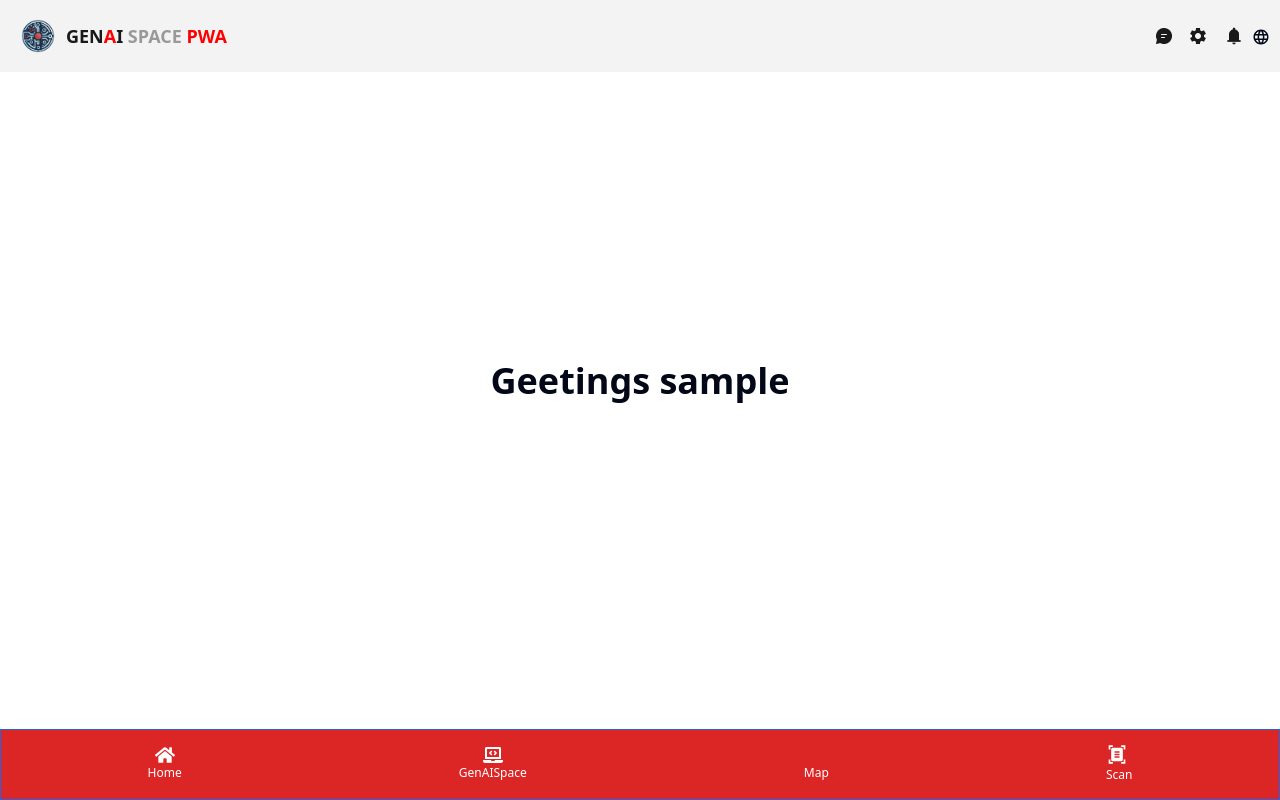
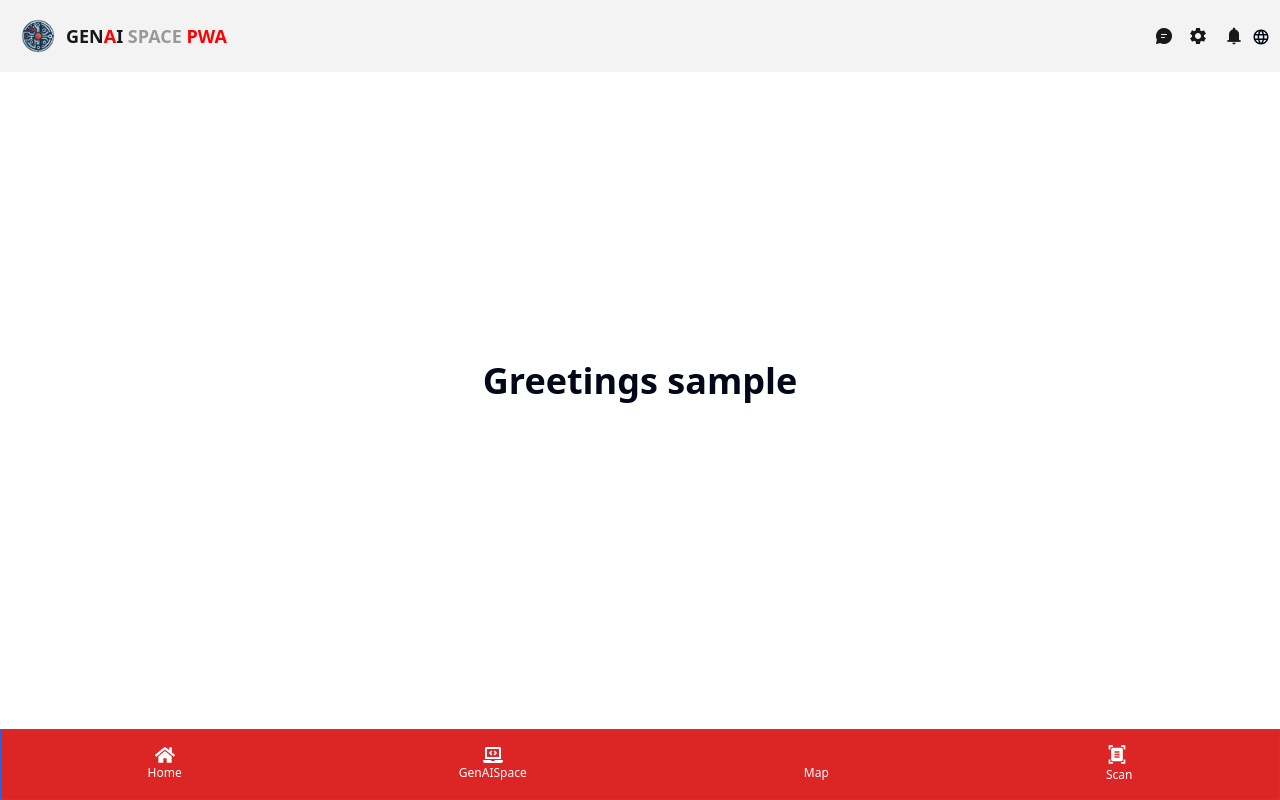
Before and after one commit to ankitbajpai65/amg-pwa, a React (Vite) app: page /pwa/home in a window 1280 px wide. Built offline with nearby package versions, Linux system fonts and the light colour scheme; no server answers; sample sign-in values are in the browser's storage; some icons are missing.

Commit message:
style:minor change in home page

```diff
--- a/src/components/appComponents/Header.tsx
+++ b/src/components/appComponents/Header.tsx
@@ -11,7 +11,6 @@ import NativeIcons from "./NativeIcons";
 import { useNotificationContext } from "@/lib/context/notificationContext";
 import { useTranslation } from "react-i18next";
 import { useState } from "react";
-// import { useEffect } from "react";
 
 const Header = (props: { toggleSidebar?: () => void }) => {
   const navigate = useNavigate();
--- a/src/containers/home/Home.tsx
+++ b/src/containers/home/Home.tsx
@@ -3,6 +3,7 @@ import { messaging } from "@/firebase";
 import { getToken } from "firebase/messaging";
 import { useEffect, useState } from "react";
 import useDeviceTokenApi from "@/components/hooks/notificationAPI/deviceToken/setDeviceToken";
+import { useTranslation } from "react-i18next";
 
 const Home = () => {
   const [printToken, setToken] = useState("");
@@ -11,7 +12,7 @@ const Home = () => {
   const userName = localStorage.getItem("userName");
 
   const { setDeviceToken } = useDeviceTokenApi();
-  // const { t } = useTranslation();
+  const { t } = useTranslation();
 
   useEffect(() => {
     requestPermission();
@@ -93,7 +94,9 @@ const Home = () => {
   return (
     <div className="h-full p-2">
       <div className="h-full flex items-center justify-center px-4 py-2 text-lg font-semibold">
-        <h1 className="text-4xl mb-8">Geetings {userName}</h1>
+        <h1 className="text-center text-4xl mb-8">
+          {t("greetings")} {userName}
+        </h1>
       </div>
       <div className="p-2 flex justify-center flex-wrap gap-5 mobile:max-sm:gap-1 mobile:max-sm:p-1"></div>
     </div>
--- a/translations/en/global.json
+++ b/translations/en/global.json
@@ -1,4 +1,5 @@
 {
+  "greetings":"Greetings",
   "settings": {
     "title": "Settings",
     "desc": "Change your settings and information.",
--- a/translations/it/global.json
+++ b/translations/it/global.json
@@ -1,4 +1,5 @@
 {
+  "greetings":"Saluti",
   "settings": {
     "title": "Impostazioni",
     "desc": "Modifica impostazioni e informazioni",
```
